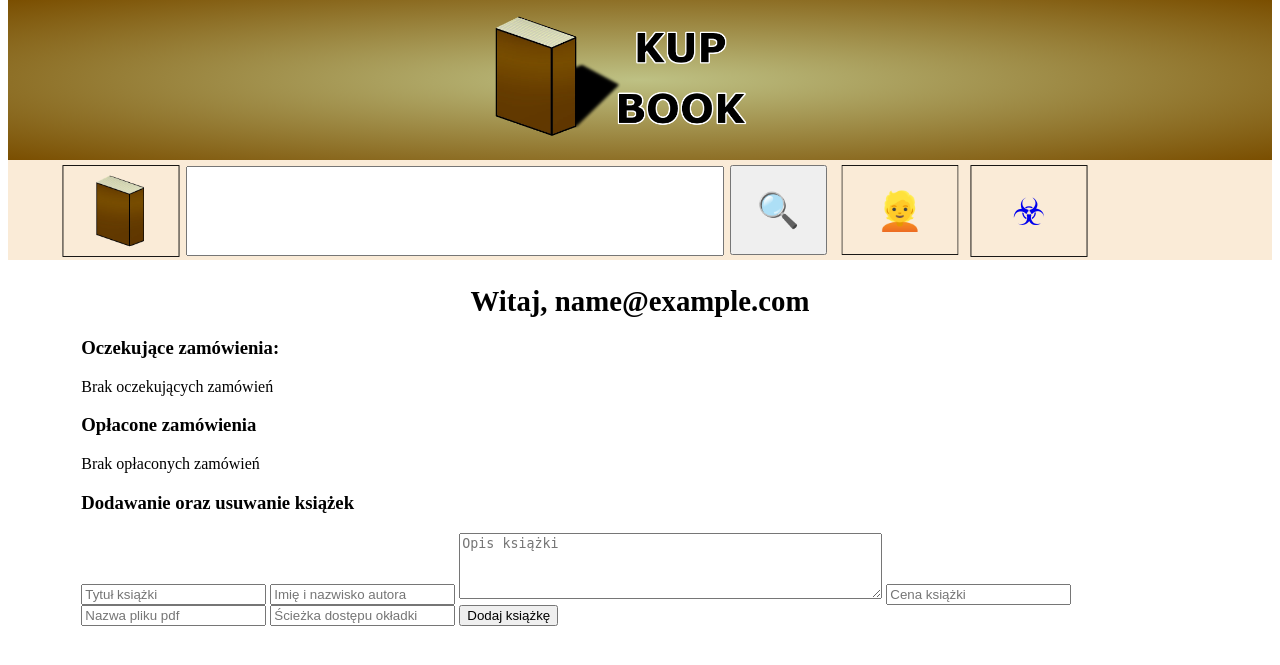
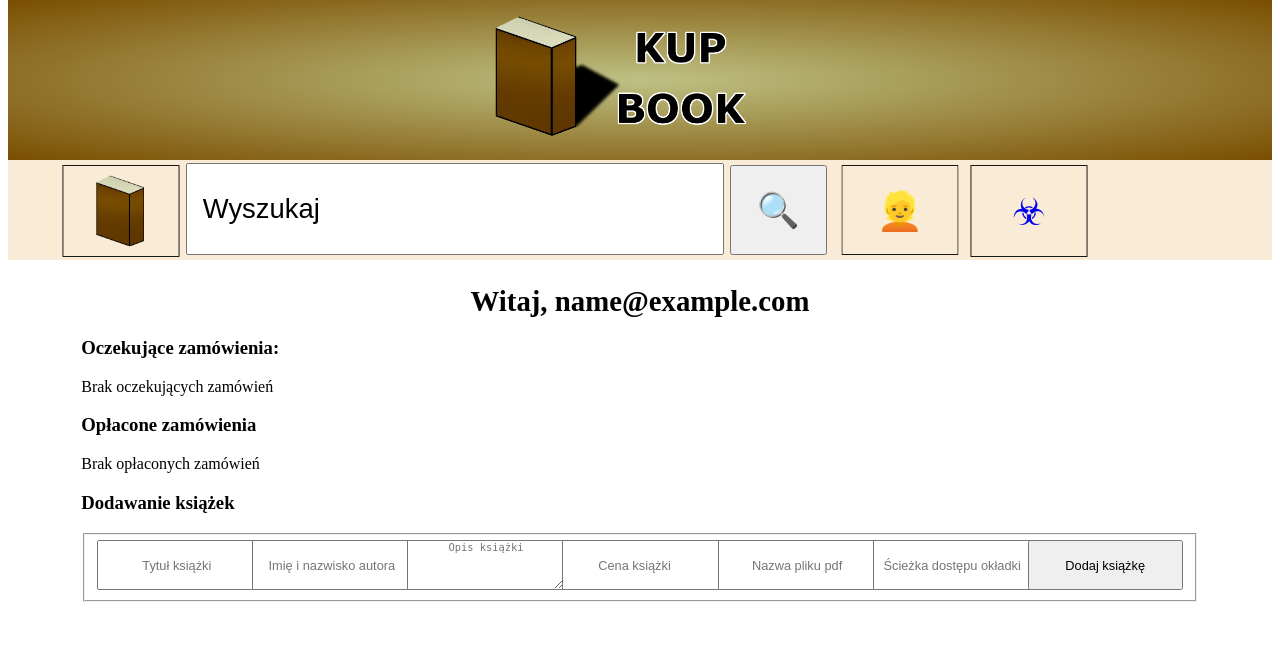
Before and after one commit to Maksymilian-Galert/bookshop, a PHP site: page /admin/index.php in a window 1280 px wide. Shown: the top 665 px of the page. Run offline with PHP 8.4, Linux system fonts and the light colour scheme; the visitor is signed in with stand-in values (Sample User, id 1); tables that the repository leaves empty or names only in its code hold one stand-in row (values such as "Sample post").

Commit message:
Skończenie prac nad systemem dodawania książek. Początek projektowania podstrony search oraz narzędzi wyszukiwania

```diff
--- a/admin/index.php
+++ b/admin/index.php
@@ -107,7 +107,7 @@
         </section>
         <section>
             <header>
-                <h3>Dodawanie oraz usuwanie książek</h3>
+                <h3>Dodawanie książek</h3>
             </header>
             <?php
                 if (isset($_GET['add'])) {
@@ -124,6 +124,7 @@
                 }
             ?>
             <form id="add">
+                <fieldset>
                     <input type="text" name="title" placeholder="Tytuł książki">
                     <input type="text" name="author" placeholder="Imię i nazwisko autora">
                     <textarea placeholder="Opis książki" name="description" rows="4" cols="50"></textarea>
@@ -131,6 +132,7 @@
                     <input type="text" name="file_path" placeholder="Nazwa pliku pdf">
                     <input type="text" name="cover" placeholder="Ścieżka dostępu okładki">
                     <button type="submit" name="add">Dodaj książkę</button>
+                </fieldset>
             </form>
         </section>
     </div>
@@ -180,12 +182,12 @@
         });
         document.getElementsByName("file_path")[0].addEventListener("focusin", function(e) {
             if (!e.target.value) {
-                e.target.value = document.getElementsByName("title")[0].value.toLowerCase().replaceAll(/[^a-z0-9]/g,"_") + ".pdf";
+                e.target.value = document.getElementsByName("title")[0].value.toLowerCase().replaceAll("ń","n").replaceAll("ł","l").replaceAll("ó","o").replaceAll("ę","e").replaceAll("ą","a").replaceAll("ć","c").replaceAll("ś","s").replaceAll("ź","z").replaceAll("ż","z").replaceAll(/[^a-z0-9]/g,"_") + ".pdf";
             }
         });
         document.getElementsByName("cover")[0].addEventListener("focusin", function(e) {
             if (!e.target.value) {
-                e.target.value = "/bookshop/books/" + document.getElementsByName("title")[0].value.toLowerCase().replaceAll(/[^a-z0-9]/g,"_") + ".png";
+                e.target.value = "/bookshop/books/" + document.getElementsByName("title")[0].value.toLowerCase().replaceAll("ń","n").replaceAll("ł","l").replaceAll("ó","o").replaceAll("ę","e").replaceAll("ą","a").replaceAll("ć","c").replaceAll("ś","s").replaceAll("ź","z").replaceAll("ż","z").replaceAll(/[^a-z0-9]/g,"_") + ".png";
             }
         });
     </script>
--- a/components/nav.php
+++ b/components/nav.php
@@ -2,8 +2,8 @@
     <nav>
         <a href="/bookshop">
             <img src="/bookshop/files/logo.webp" alt="logo"></a>
-            <form>
-                <input type="text" id="search">
+            <form action="/bookshop/search">
+                <input type="text" id="search" value="Wyszukaj" placeholder="Pokaż wszystkie" name="search">
                 <button type="submit" id="search_button">&#128269;</button>
             </form>
         <div>
@@ -34,4 +34,16 @@
             }
         ?>
     </nav>
+    <script>
+        document.getElementById("search").addEventListener("focusin", function (e) {
+            if (e.target.value == 'Wyszukaj') {
+                e.target.value = '';
+            }
+        });
+        document.getElementById("search").addEventListener("focusout", function (e) {
+            if (e.target.value == '') {
+                e.target.value = 'Wyszukaj';
+            }
+        });
+    </script>
 </div>
--- a/style/admin_style.css
+++ b/style/admin_style.css
@@ -41,3 +41,15 @@ h2 {
     cursor: pointer;
     padding: 2%;
 }
+
+#admin > section #add > fieldset {
+    display: grid;
+    grid-template-columns: 1fr 1fr 1fr 1fr 1fr 1fr 1fr;
+}
+
+#admin > section #add > fieldset > *{
+    padding: 0;
+    width: 100%;
+    font-size: 80%;
+    text-align: center;
+}
--- a/style/style.css
+++ b/style/style.css
@@ -89,12 +89,12 @@
         padding: 5%;
     }
     body > div > nav > form > input {
-        height: 90px;
+        height: 92px;
         max-width: 100%;
-        padding: 5px;
+        padding: 15px;
         box-sizing: border-box;
-        margin-top: 5px;
-        font-size: 2.5cap;
+        transform: translateY(-4px);
+        font-size: 2cap;
         width: 83%;
     }
     body > div > nav > form > button {
```
Also changed, not shown: search/index.php (added, +51 -0 lines), search_puste/index.php (deleted, +0 -23 lines). Lines whose indentation alone changed are shown as unchanged.
